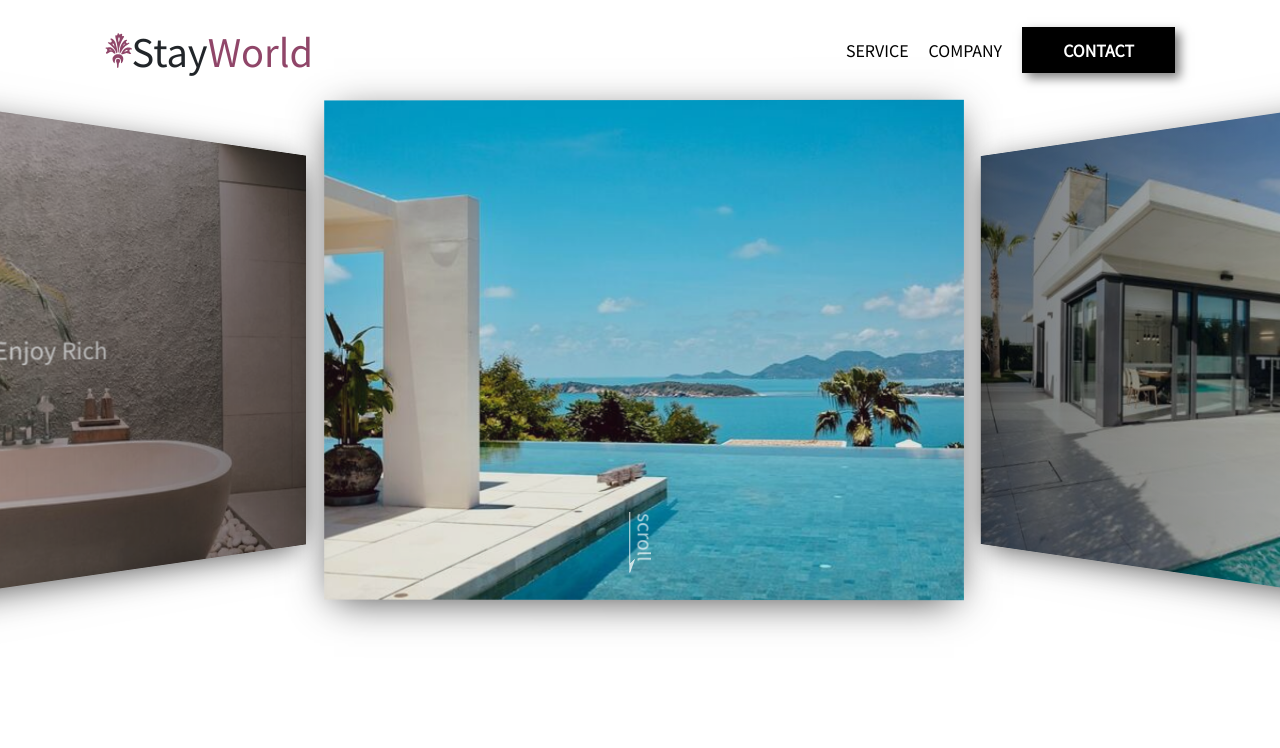
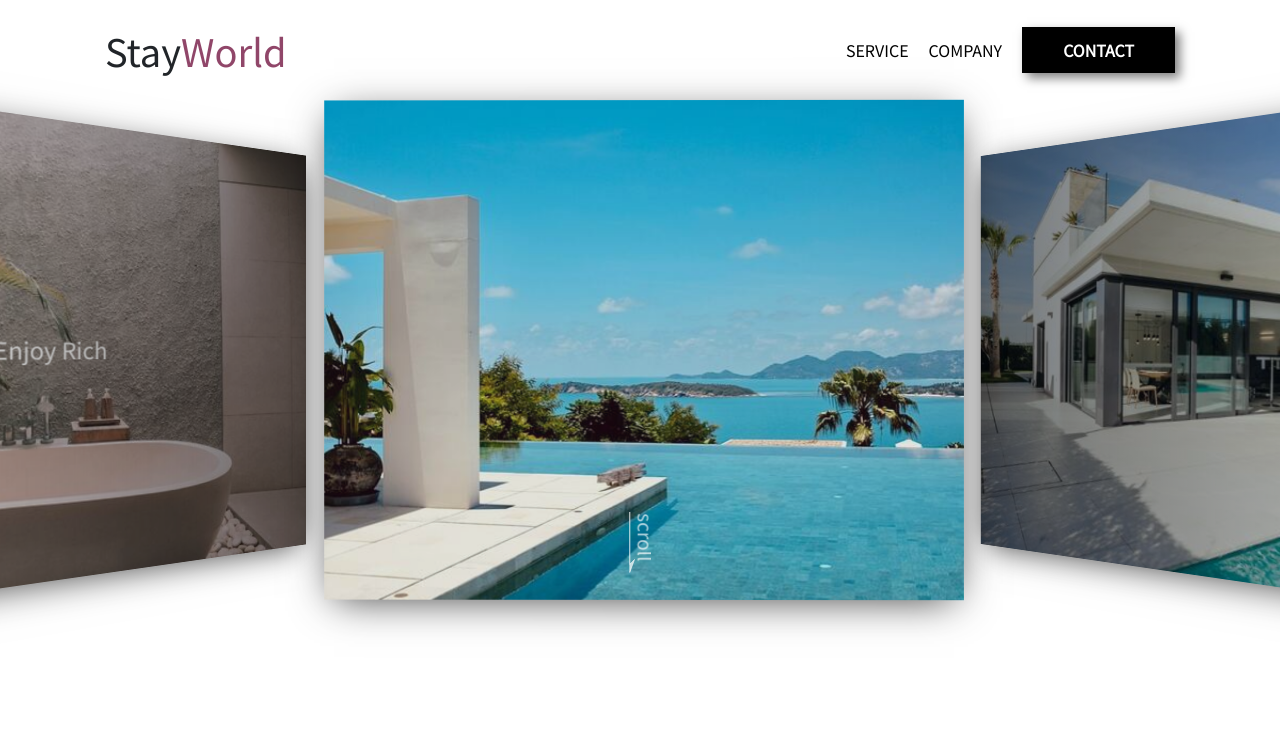
Before and after one commit to Kazuma-0505/portfolio2, a plain HTML site: page index.html in a window 1280 px wide. Shown: the top 748 px of the page. Drawn offline with Linux system fonts and the light colour scheme; a web font is replaced by a local one.

Commit message:
Update index.html

```diff
--- a/index.html
+++ b/index.html
@@ -25,7 +25,6 @@
         <header class="header">
           <div class="header__inner appear up">
             <div class="logo item">
-              <img src="images/logo.svg" alt="" class="logo__img" />
               <span class="logo__stay">Stay</span>
               <span class="logo__world">World</span>
             </div>
@@ -236,7 +235,6 @@
       </div>
       <nav class="mobile-menu">
         <div class="logo">
-          <img src="images/logo.svg" alt="" class="logo__img" />
           <span class="logo__stay">Stay</span>
           <span class="logo__world">World</span>
         </div>
```
